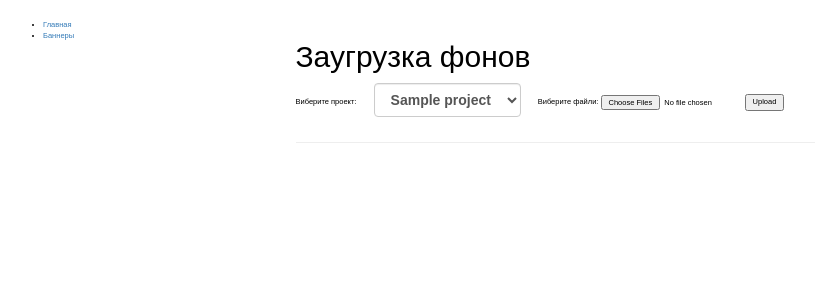
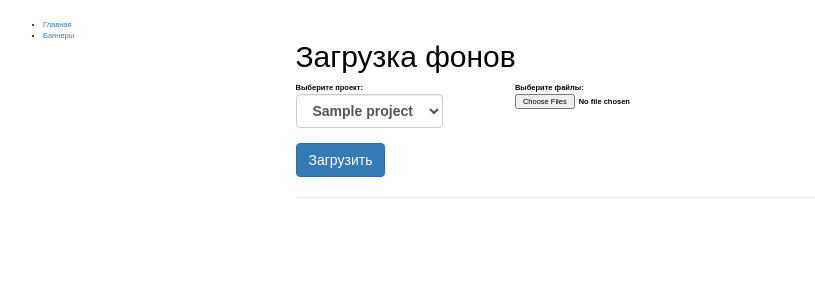
Before and after one commit to doubledare704/banner-creator, a Python web app: template server/templates/user/dashboard_backgrounds.html in a window 1280 px wide. Shown: the part 82-382 px from the top of the page, without its empty margins (67-882 px from the left). Run offline with Jinja, Linux system fonts and the light colour scheme; the template is opened without the code that fills it: most values are stand-ins (such as "Sample title", 1, 10 or a date in 2020); some libraries are stand-ins or nearby versions.

Commit message:
Refactor dashboard_backgrounds

```diff
--- a/server/templates/user/dashboard_backgrounds.html
+++ b/server/templates/user/dashboard_backgrounds.html
@@ -1,16 +1,12 @@
 {% extends "user/base_dashboard.html" %}
 
-{% import 'user/macros.html' as macros %}
 
 {% block dashboard_content %}
-    <div><h2>Заугрузка фонов</h2></div>
+  <div><h2>Загрузка фонов</h2></div>
   <form class="form-inline" method="POST" enctype="multipart/form-data" action="{{ url_for('upload') }}">
-
-         <div class="form-group">
-             Виберите проект:
-         </div>
-        <div class="form-group">
-            <label class="col-md-6">
+    <div class="row">
+      <div class="form-group col-lg-3">
+        <label>Выберите проект:
           <select name="project" class="form-control">
             {% for project in projects %}
               <option value="{{ project.id }}">{{ project.name }}</option>
@@ -18,15 +14,17 @@
           </select>
         </label>
       </div>
-        <div class="form-group">
-             Виберите файли:
+        <div class="form-group col-lg-6">
+          <label>Выберите файлы:
+            <input type="file" multiple="" name="file[]" accept="image/gif, image/jpeg, image/jpg, image/png">
+          </label>
         </div>
-        <div class="form-group">
-          <input type="file" multiple="" name="file[]" accept="image/gif, image/jpeg, image/jpg, image/png" >
     </div>
-
-        <div class="form-group">
-          <input type="submit" value="Upload"  role="button" >
+    <br>
+    <div class="row">
+      <div class="form-group col-lg-3">
+        <input class="btn btn-primary" type="submit" value="Загрузить">
+      </div>
     </div>
   </form>
   <hr>
```
Lines whose indentation alone changed are shown as unchanged.
